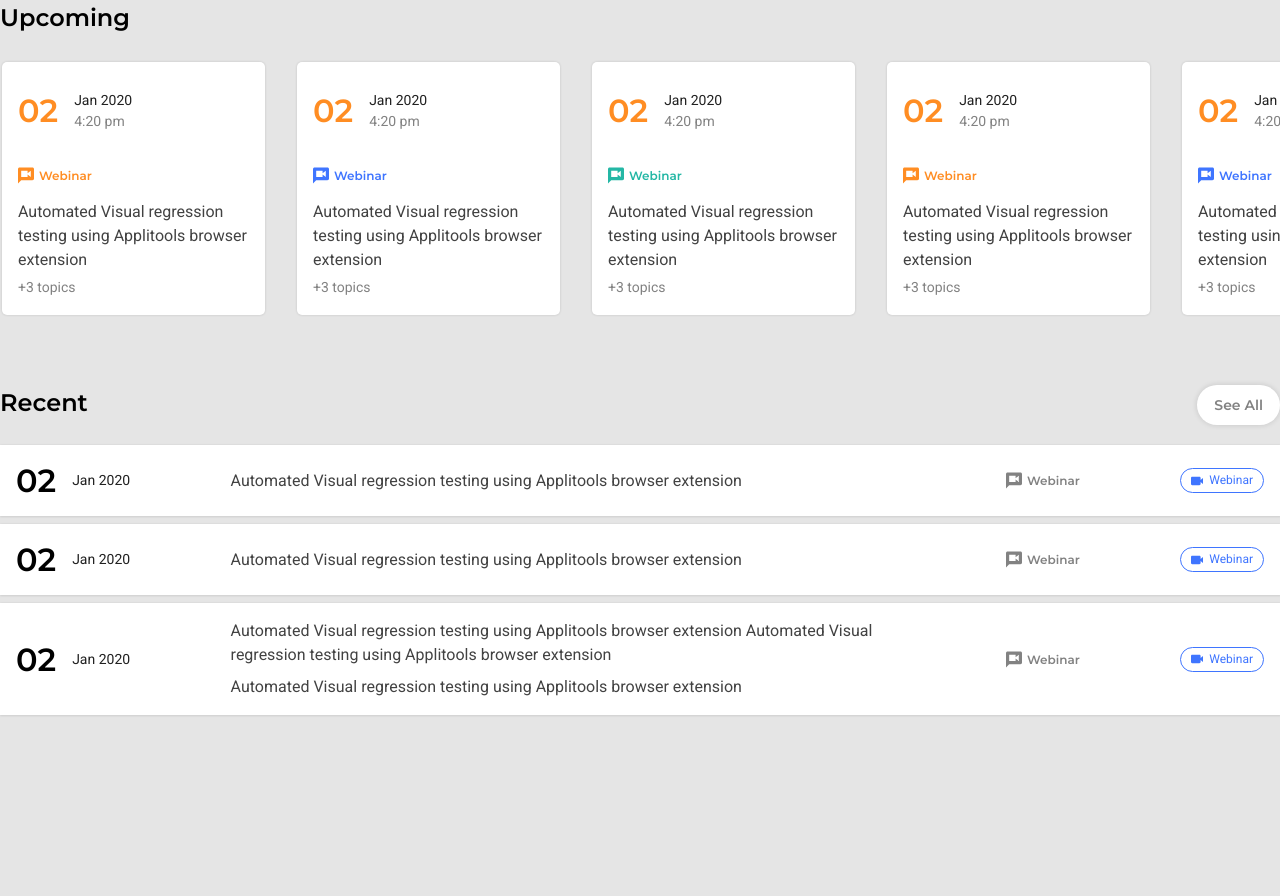
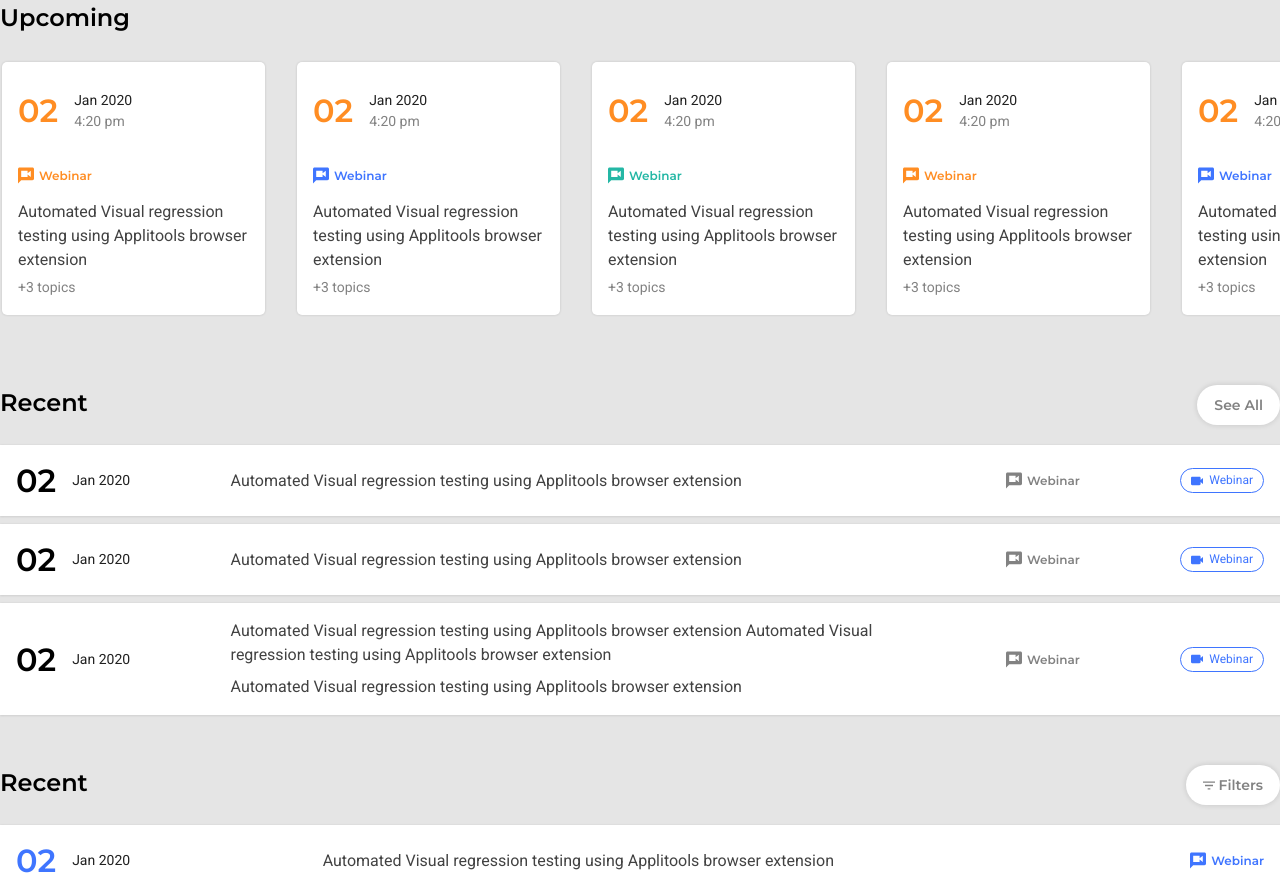
Before and after one commit to ankit-9/KSwebinar, a website built with Parcel: page index.html in a window 1280 px wide. Before the commit the page ends 800 px from the top, so only its background shows below. Built offline with nearby package versions, Linux system fonts and the light colour scheme.

Commit message:
WEB-02: Recent block CSS.

```diff
--- a/index.html
+++ b/index.html
@@ -352,6 +352,42 @@
           </div>
         </div>
     </div>
+
+    <!-- TOPICS PAGE START -->
+    <div class="ks-recent-block">
+        <h2 class="ks-recent-block__title title">Recent</h2>
+        <a href="#" class="ks-recent-block__btn-see-all btn-default btn-gray">
+          <svg width="12" height="9" viewBox="0 0 12 9" fill="none" xmlns="http://www.w3.org/2000/svg">
+            <path d="M4.66667 8.5H7.33333V7.16667H4.66667V8.5ZM0 0.5V1.83333H12V0.5H0ZM2 5.16667H10V3.83333H2V5.16667Z" fill="inherit"/>
+          </svg>
+
+          Filters
+        </a>
+        <div class="ks-recent-block__bar ks-bar-tile">
+          <div class="ks-bar-tile-left">
+            <p class="ks-recent-block__date-two-digit date-two-digit blue-text">02</p>
+          </div>
+          <div class="ks-bar-tile-right">
+            <div class="ks-recent-block__date date">
+                <p class="ks-recent-block__date-year date-year">Jan 2020</p>
+            </div>
+            <div class="ks-recent-block__text">
+                <p class="default-text">
+                    Automated Visual regression testing using Applitools browser
+                    extension
+                </p>
+            </div>
+            <div class="ks-recent-block__link">
+                <a href="#" class="icon-link blue-text">
+                    <svg class="blue-fill" width="16" height="17" viewBox="0 0 16 17" fill="none" xmlns="http://www.w3.org/2000/svg">
+                        <path d="M14.3888 0.5C14.8384 0.5 15.2194 0.656495 15.5316 0.969484C15.8439 1.28247 16 1.6518 16 2.07746V11.6925C16 12.1432 15.8439 12.525 15.5316 12.838C15.2194 13.151 14.8384 13.3075 14.3888 13.3075H3.18501L0 16.5V2.07746C0 1.6518 0.156128 1.28247 0.468384 0.969484C0.78064 0.656495 1.16159 0.5 1.61124 0.5H14.3888ZM12.7775 10.115V3.69249L9.59251 6.24648V3.69249H3.18501V10.115H9.59251V7.52347L12.7775 10.115Z" fill="inherit" />
+                    </svg>
+                    Webinar
+                </a>
+            </div>
+          </div>
+        </div>
+    </div>
     </div>
 </body>
 
--- a/src/components/button.scss
+++ b/src/components/button.scss
@@ -34,6 +34,10 @@
     color: $c-blue;
     border-color: $c-blue;
 
+    svg {
+      fill: $c-blue;
+    }
+
     &:hover {
       background-color: $c-blue;
       color: $c-white;
@@ -51,6 +55,10 @@
     border-color: transparent;
     box-shadow: 0 0 5px 1px rgba(0, 0, 0, 0.1);
 
+    svg {
+      fill: $c-gray;
+    }
+
     &:hover {
       background-color: $c-gray;
       color: $c-white;
```
